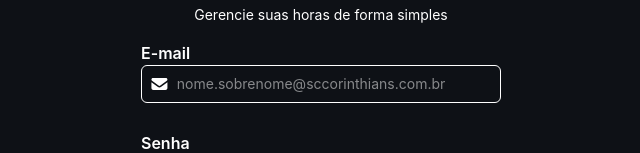
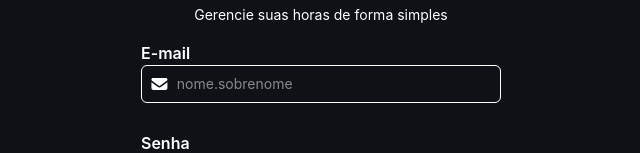
Before and after one commit to Vitor-1Fernandes/Compensatory-Time-Hub, a React (Vite) app in the folder compensatory-time-hub/: page / in a window 1280 px wide. Shown: the part 160-313 px from the top of the page, without its empty margins (319-959 px from the left). Built offline with nearby package versions, Linux system fonts and the light colour scheme.

Commit message:
Commit de packagelock e ajuste no endpoint

```diff
--- a/compensatory-time-hub/src/pages/Login.jsx
+++ b/compensatory-time-hub/src/pages/Login.jsx
@@ -20,7 +20,7 @@ function Login() {
     const entrar = async (event) => {
         event.preventDefault();
         try {
-            const response = await axios.post("http://localhost:8080/api/login", {
+            const response = await axios.post("https://banco-de-horas-qmy6.onrender.com/api/login", {
                 email: email,
                 senha: senha
             });
@@ -57,7 +57,7 @@ function Login() {
                         <label htmlFor="e-mail" className='text-start font-semibold'>E-mail</label>
                         <div className='flex border border-white focus-within:border-2 focus-within:border-white  rounded-md justify-start items-center px-2 ease-in-out transition-colors'>
                             <FontAwesomeIcon icon={faEnvelope} />
-                            <input required onChange={(e) => setEmail(e.target.value)} id="email" name="email" className='w-full outline-none focus:outline-1 rounded-md bg-transparent  p-2 text-sm' placeholder='nome.sobrenome@sccorinthians.com.br' />
+                            <input required onChange={(e) => setEmail(e.target.value)} id="email" name="email" className='w-full outline-none focus:outline-1 rounded-md bg-transparent  p-2 text-sm' placeholder='nome.sobrenome' />
                         </div>
                     </div>
 
```
Also changed, not shown: 2 other files (tests, documents, lock files or other folders).
